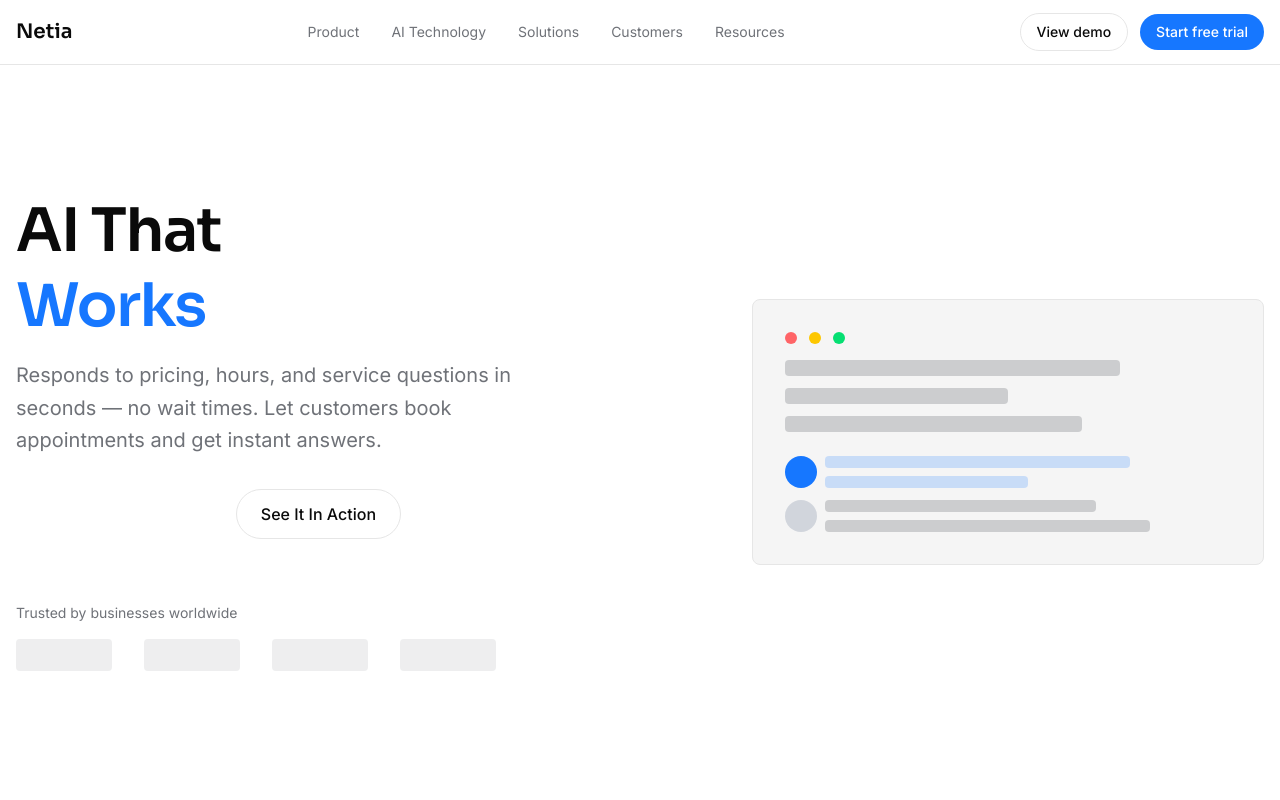
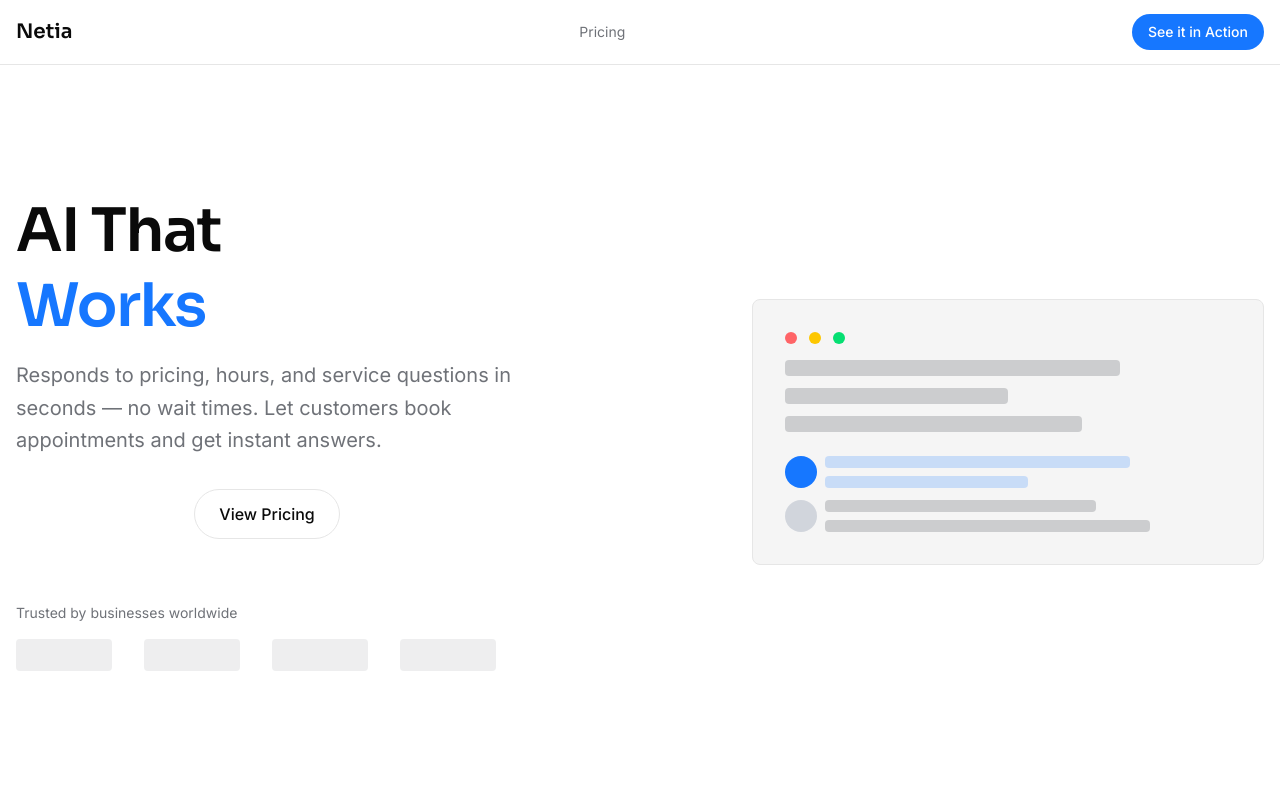
Before and after one commit to cabecaturbo/netiawebsite, a Next.js app: page / in a window 1280 px wide. Shown: the top 800 px of the page. Built offline with nearby package versions, Linux system fonts and the light colour scheme.

Commit message:
Simplify navigation to minimal menu: only Pricing and See it in Action

```diff
--- a/components/Header.tsx
+++ b/components/Header.tsx
@@ -19,36 +19,18 @@ export const Header = () => {
 
           {/* Desktop Navigation */}
           <nav className="hidden md:flex items-center space-x-8">
-            <button className="text-sm text-muted hover:text-fg transition-colors">
-              Product
-            </button>
-            <button className="text-sm text-muted hover:text-fg transition-colors">
-              AI Technology
-            </button>
-            <button className="text-sm text-muted hover:text-fg transition-colors">
-              Solutions
-            </button>
-            <a href="#customers" className="text-sm text-muted hover:text-fg transition-colors">
-              Customers
-            </a>
-            <button className="text-sm text-muted hover:text-fg transition-colors">
-              Resources
-            </button>
+            <Link href="/pricing" className="text-sm text-muted hover:text-fg transition-colors">
+              Pricing
+            </Link>
           </nav>
 
           {/* CTA Buttons */}
           <div className="hidden md:flex items-center space-x-3">
             <a
               href="#demo"
-              className="px-4 py-2 text-sm font-medium text-fg border border-border rounded-full hover:bg-surface transition-colors"
-            >
-              View demo
-            </a>
-            <a
-              href="#trial"
               className="px-4 py-2 text-sm font-medium text-white bg-primary-500 rounded-full hover:bg-primary-600 transition-colors"
             >
-              Start free trial
+              See it in Action
             </a>
           </div>
 
@@ -78,33 +60,15 @@ export const Header = () => {
         {isMenuOpen && (
           <div className="md:hidden border-t border-border">
             <div className="py-4 space-y-3">
-              <button className="block w-full text-left text-sm text-muted hover:text-fg transition-colors">
-                Product
-              </button>
-              <button className="block w-full text-left text-sm text-muted hover:text-fg transition-colors">
-                AI Technology
-              </button>
-              <button className="block w-full text-left text-sm text-muted hover:text-fg transition-colors">
-                Solutions
-              </button>
-              <a href="#customers" className="block w-full text-left text-sm text-muted hover:text-fg transition-colors">
-                Customers
-              </a>
-              <button className="block w-full text-left text-sm text-muted hover:text-fg transition-colors">
-                Resources
-              </button>
+              <Link href="/pricing" className="block w-full text-left text-sm text-muted hover:text-fg transition-colors">
+                Pricing
+              </Link>
               <div className="pt-4 space-y-2">
                 <a
                   href="#demo"
-                  className="block w-full px-4 py-2 text-sm font-medium text-fg border border-border rounded-full text-center hover:bg-surface transition-colors"
-                >
-                  View demo
-                </a>
-                <a
-                  href="#trial"
                   className="block w-full px-4 py-2 text-sm font-medium text-white bg-primary-500 rounded-full text-center hover:bg-primary-600 transition-colors"
                 >
-                  Start free trial
+                  See it in Action
                 </a>
               </div>
             </div>
--- a/components/Hero.tsx
+++ b/components/Hero.tsx
@@ -18,16 +18,16 @@ export const Hero = () => {
 
             <div className="flex flex-col sm:flex-row gap-4">
               <a
-                href="#trial"
+                href="#demo"
                 className="inline-flex items-center justify-center px-6 py-3 text-base font-medium text-white bg-pill rounded-full hover:bg-gray-800 transition-colors"
               >
-                Add to Your Website
+                See it in Action
               </a>
               <a
-                href="#demo"
+                href="/pricing"
                 className="inline-flex items-center justify-center px-6 py-3 text-base font-medium text-fg border border-border rounded-full hover:bg-surface transition-colors"
               >
-                See It In Action
+                View Pricing
               </a>
             </div>
 
```
